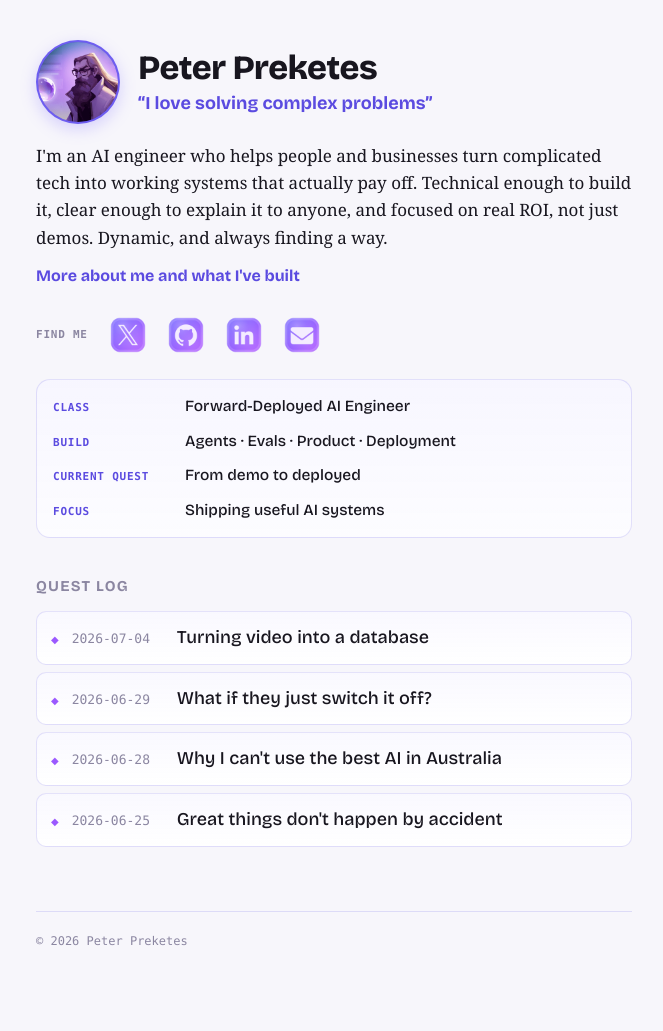
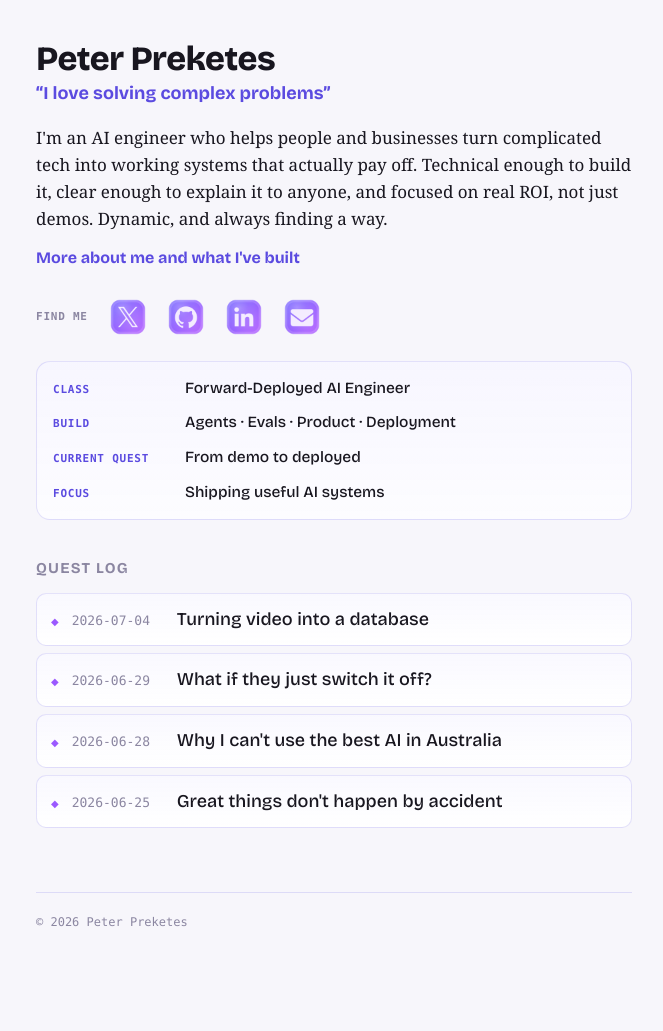
Before and after one commit to PeterP22/peterp22.github.io, a Jekyll site: the page built from index.html, in a window 1280 px wide. Shown: the whole page, without its empty margins (306-969 px from the left). Built offline with Jekyll 4.4.1, drawn with Linux system fonts in a browser that asks for light colours.

Commit message:
Remove hero avatar, keep header text-only

```diff
--- a/index.html
+++ b/index.html
@@ -3,7 +3,6 @@ layout: default
 ---
 <header class="hero">
   <div class="hero-top">
-    <img class="avatar" src="{{ '/assets/img/hero.png' | relative_url }}" alt="Oceanic AI operator character with long hair and beard" width="84" height="84">
     <div class="hero-id">
       <h1 class="name">Peter Preketes</h1>
       <p class="slogan">&ldquo;I love solving complex problems&rdquo;</p>
```
